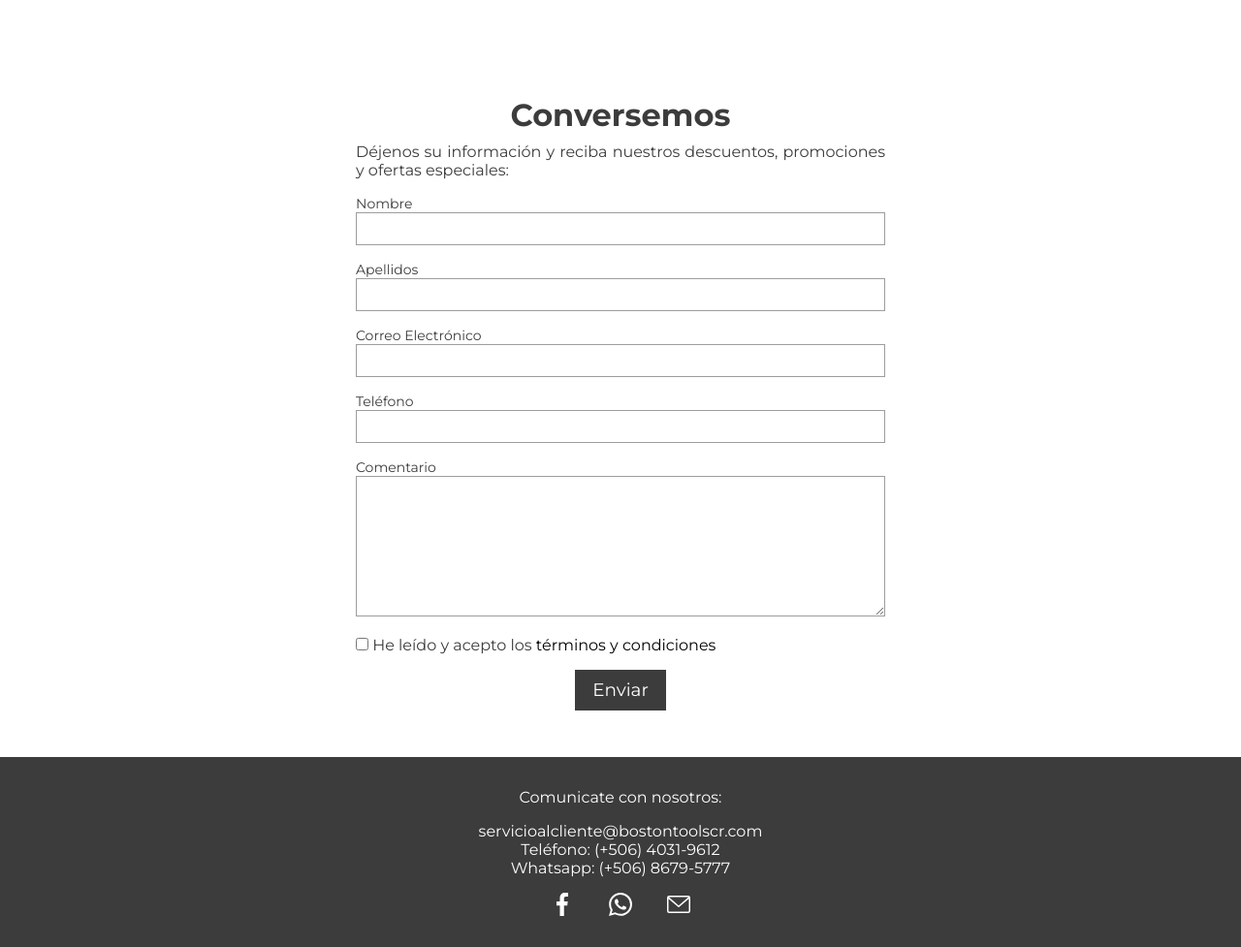
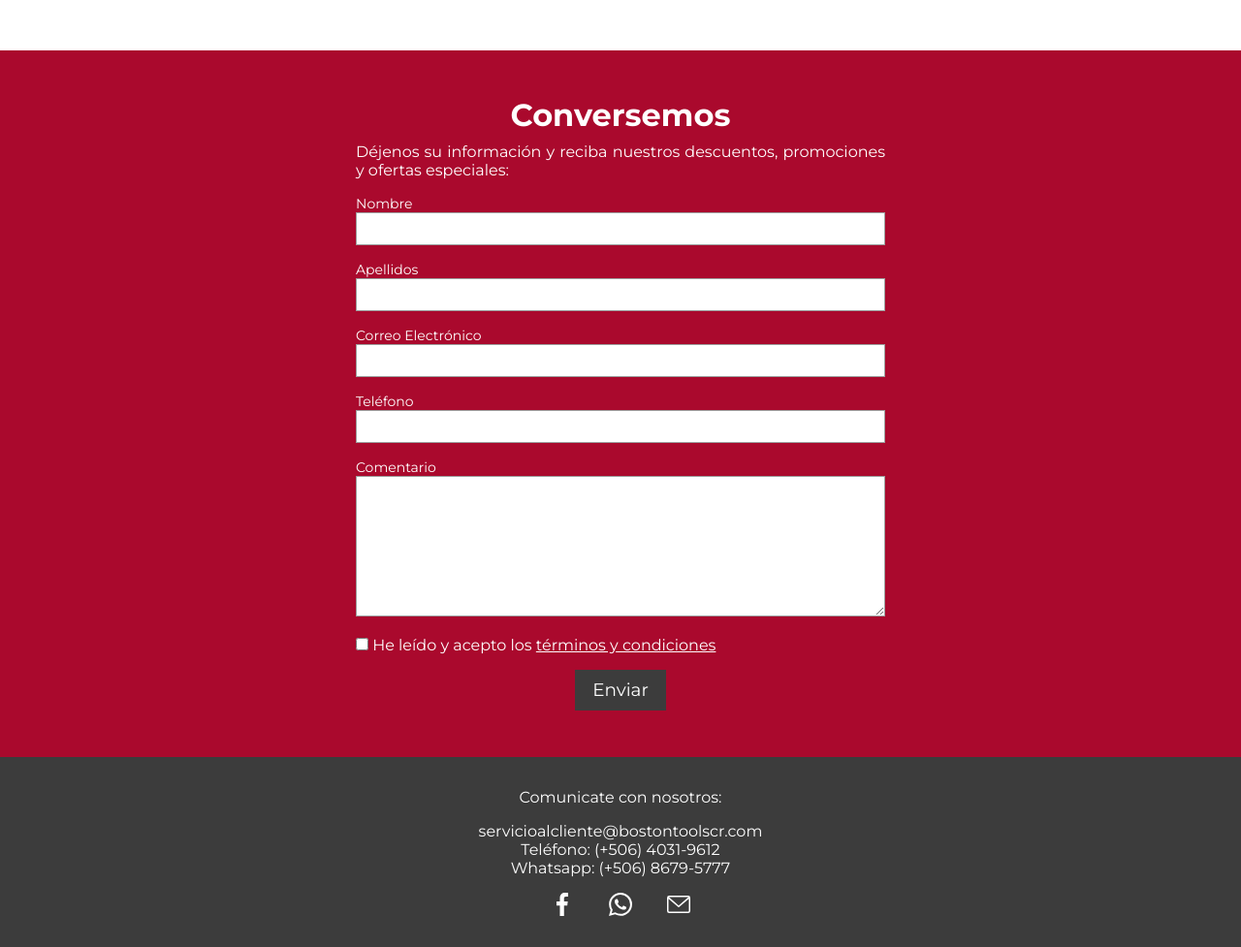
Before and after one commit to bernethe/bostontools-landing, a PHP site: page / in a window 1280 px wide. Shown: the part 1999-2976 px from the top of the page at 97% size. Run offline with PHP 8.4, Linux system fonts and the light colour scheme.

Commit message:
Cambio apariencia form contacto

```diff
--- a/bostontools.scss
+++ b/bostontools.scss
@@ -347,11 +347,18 @@
 	}
 }
 #conversemos {
-	background-color: $oro;
-	// color: #fff;
+	background-color: $papaya;
+	color: #fff;
 
 	& h2 {
-		color: $neutro;
+		color: #fff;
+	}
+
+	& a {
+		@include xlink {
+			color: #fff;
+			text-decoration: underline;
+		}
 	}
 
 	& form {
--- a/index.html
+++ b/index.html
@@ -9,9 +9,9 @@
 <link rel="preconnect" href="https://fonts.googleapis.com">
 <link rel="preconnect" href="https://fonts.gstatic.com" crossorigin>
 <link href="https://fonts.googleapis.com/css2?family=Montserrat:wght@400;700&display=swap" rel="stylesheet">
-<link rel="stylesheet" href="bostontools.css">
+<link rel="stylesheet" href="bostontools.css?v=1.0.1">
 <script src="https://unpkg.com/aos@2.3.1/dist/aos.js"></script>
-<script type="text/javascript" src="bostontools.js"></script>
+<script type="text/javascript" src="bostontools.js?v=1.0.1"></script>
 </head>
 
 <body><div id="menu_btn"><span class="ic-open">☰</span><span class="ic-close">×</span></div>
```
Also changed, not shown: bostontools.css, 1 other file.
